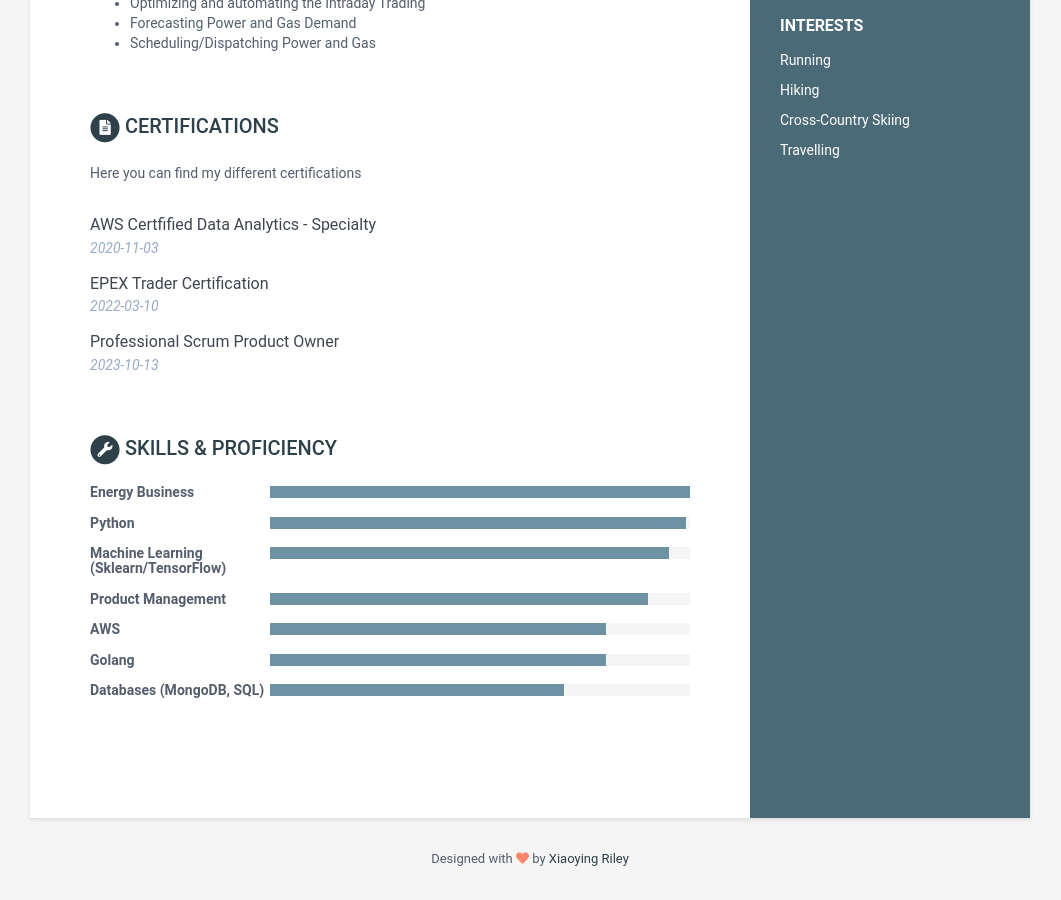
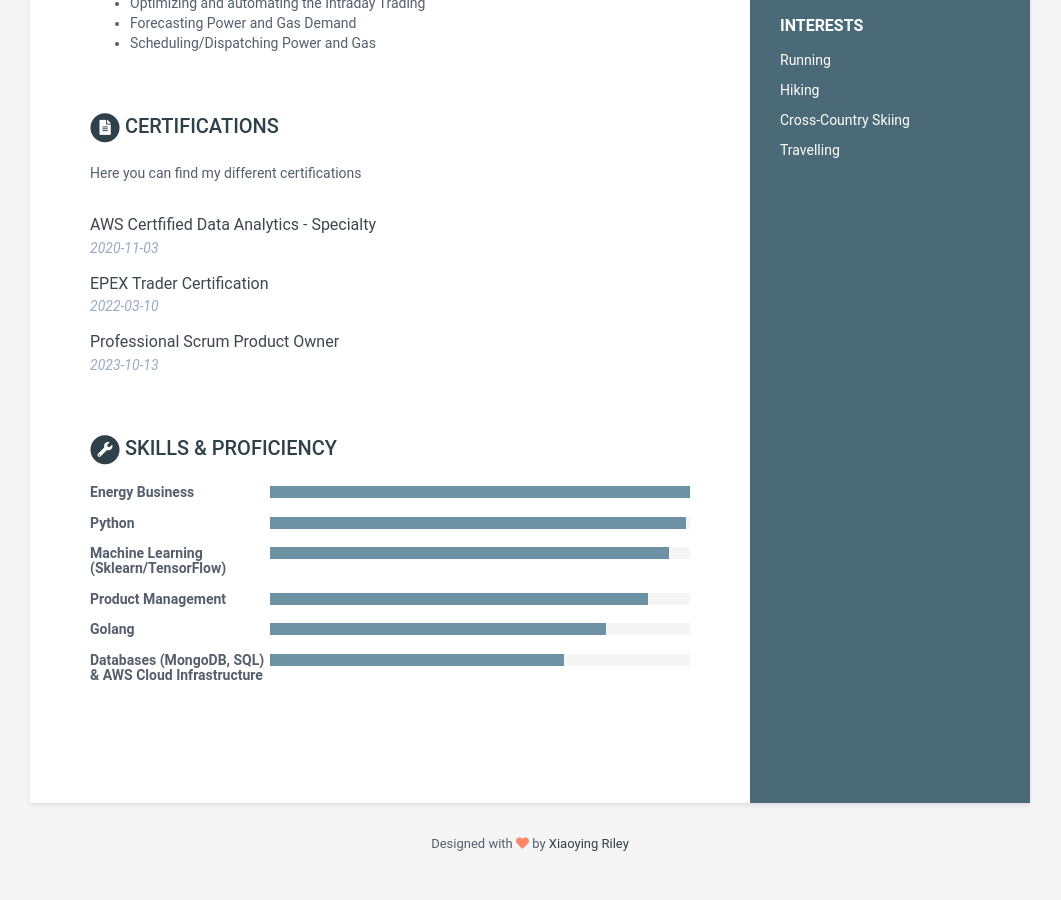
Before and after one commit to RetoHe/retos-resume, a Jekyll site: the page built from index.html, in a window 1280 px wide and 900 px high, scrolled down 1049 px. Shown: the whole window, without its empty margins (110-1171 px from the left). Built offline with Jekyll 4.4.1, drawn with Linux system fonts in a browser that asks for light colours.

Commit message:
Update data.yml

```diff
--- a/_data/data.yml
+++ b/_data/data.yml
@@ -194,13 +194,10 @@ skills:
       - name: Product Management
         level: 90%
 
-      - name: AWS
-        level: 80%
-
       - name: Golang
         level: 80%
 
-      - name: Databases (MongoDB, SQL)
+      - name: Databases (MongoDB, SQL) & AWS Cloud Infrastructure
         level: 70%
 
 footer: >
```
